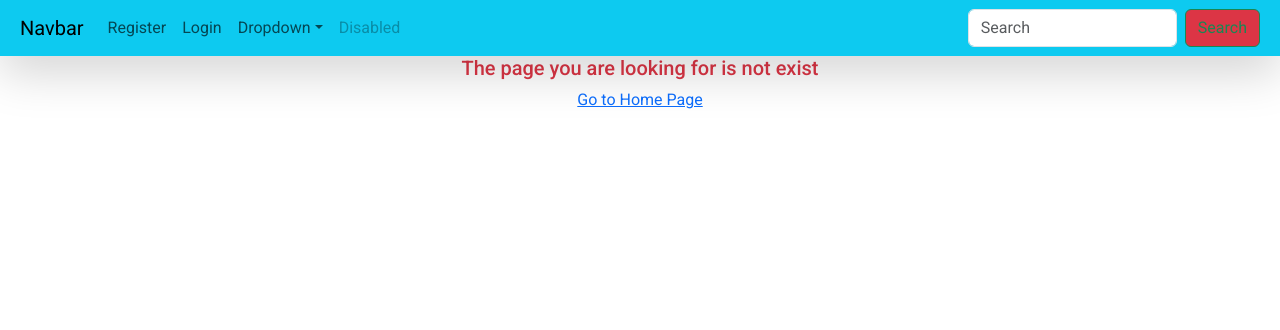
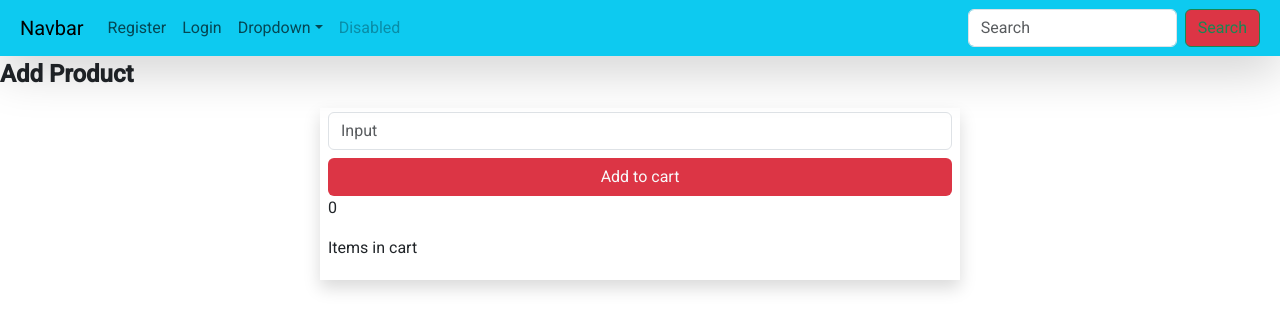
Before and after one commit to Chinedu-winner/Angular, an Angular app: page /parent in a window 1280 px wide. Shown: the top 330 px of the page. Built offline with nearby package versions, Linux system fonts and the light colour scheme.

Commit message:
deploy it

```diff
--- a/src/app/app.routes.ts
+++ b/src/app/app.routes.ts
@@ -8,6 +8,7 @@ import { ProfileComponent } from './profile/profile.component';
 import { UsersComponent } from './users/users.component';
 import { MaterialComponent } from './material/material.component';
 import { PipeComponent } from './pipe/pipe.component';
+import { ParentComponent } from './parent/parent.component';
 
 export const routes: Routes = [
     {path: '', component: HomeComponent, title: 'Home'},
@@ -18,6 +19,7 @@ export const routes: Routes = [
         {path:'', component: UsersComponent, title: 'user'},
         {path:'profile/:name', component: ProfileComponent, title: 'profile'}
     ]},
+    {path: 'parent', component: ParentComponent, title: 'parent'},
     {path: 'material', component:MaterialComponent, title: 'Material'},
     {path: 'pipe', component: PipeComponent, title: 'Pipes'},
     {path: '**', component: PageNotFoundComponent, title: '404 | Page not found'},
--- /dev/null
+++ b/src/app/child/child.component.html
@@ -0,0 +1,8 @@
+<div>
+    <p>{{mycart.length}}</p>
+    <p>Items in cart</p>
+
+    <div *ngFor="let item of mycart">
+        <p>{{item}}</p>
+    </div>
+</div>
--- a/src/app/material/material.component.html
+++ b/src/app/material/material.component.html
@@ -4,9 +4,6 @@
     <button mat-button>Click me</button>
     <button mat-raised-button>Click me</button>
     <button mat-stroked-button>Search me</button>
-    <button mat-icon-button>
-        <mat-icon>settings</mat-icon>
-    </button>
 
     <!--Card-->
     <mat-card class="shadow-lg  p-1 col-3 bg-light mx-2 my-2">
@@ -28,7 +25,7 @@
     </mat-card>
 
     <!--Forms-->
-    <!-- <p>Forms</p>
+    <p>Forms</p>
 
     <form class="example-form">
         <mat-form-field class="example-full-width">
@@ -60,9 +57,9 @@
             <mat-label>Postal Code</mat-label>
             <input matInput #postalCode maxlength="5" placeholder="Ex. 94105" value="94043">
             <mat-hint align="end">{{postalCode.value.length}} / 5</mat-hint>
-        </mat-form-field></td>9
+        </mat-form-field></td>
         </tr></table>
-    </form> -->
+    </form>
 
 
     <!--Dialog-->
--- a/src/app/material/material.component.ts
+++ b/src/app/material/material.component.ts
@@ -17,7 +17,7 @@ import {CommonModule} from '@angular/common';
 
 @Component({
   selector: 'app-material',
-  imports: [MatButtonModule, MatIconModule, MatCardModule, MatChipsModule, MatFormFieldModule, FormsModule, MatInputModule, MatAutocompleteModule, ReactiveFormsModule, MatDialogModule, MatBadgeModule, CommonModule,],
+  imports: [MatButtonModule, MatIconModule, MatCardModule, MatChipsModule, MatFormFieldModule, FormsModule, MatInputModule, MatAutocompleteModule, ReactiveFormsModule, MatDialogModule, MatBadgeModule, CommonModule],
   templateUrl: './material.component.html',
   styleUrl: './material.component.css'
 })
--- /dev/null
+++ b/src/app/parent/parent.component.html
@@ -0,0 +1,6 @@
+<p  class="fw-bold fs-4">Add Product</p>
+<div class="col-6 px-2 shadow mx-auto px-2 py-1">
+    <input type="text" class="form-control mb-2" placeholder="Input" [(ngModel)]="item">
+    <button class="btn btn-md w-100 bg-danger text-light" (click)="addTocart()">Add to cart</button>
+    <app-child [msg]="message" [mycart]="cart"></app-child>
+</div>
--- /dev/null
+++ b/src/app/parent/parent.component.ts
@@ -0,0 +1,20 @@
+import { Component } from '@angular/core';
+import { ChildComponent } from '../child/child.component';
+import { FormsModule } from '@angular/forms';
+
+@Component({
+  selector: 'app-parent',
+  imports: [ChildComponent, FormsModule],
+  templateUrl: './parent.component.html',
+  styleUrl: './parent.component.css'
+})
+export class ParentComponent {
+  message = 'Hello child. This is your mother'
+
+  item = '';
+  cart:any = []
+
+  addTocart(){
+    this.cart.push(this.item)
+  }
+}
--- a/src/app/pipe/pipe.component.ts
+++ b/src/app/pipe/pipe.component.ts
@@ -40,7 +40,6 @@ export class PipeComponent {
         dialog_message:message
       }
     }
-
     )
   ]}
 }
--- a/src/app/signup/signup.component.html
+++ b/src/app/signup/signup.component.html
@@ -22,7 +22,7 @@
 
     <div class="form-group mb-2">
         <label for="">Password</label>
-        <input type="password" placeholder="password" class="form-control"formControlName="password">
+        <input type="password" placeholder="password" class="form-control" formControlName="password">
     </div>
     <div class="form-group mb-2">
         <button class="btn btn-md w-100 bg-dark text-light px-2" type="submit" [disabled]="userForm.invalid">Register</button>
```
Also changed, not shown: src/app/child/child.component.ts (added, +13 -0 lines), src/app/child/child.component.css (added), src/app/parent/parent.component.css (added), 2 other files (tests, documents, lock files or other folders).
